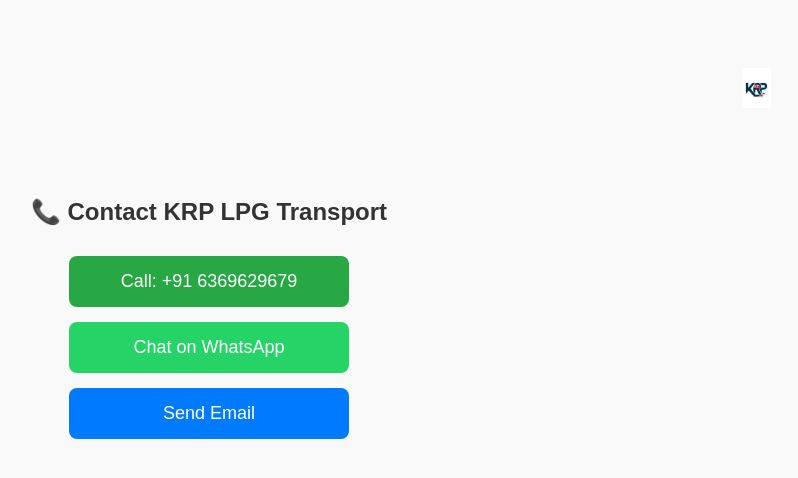
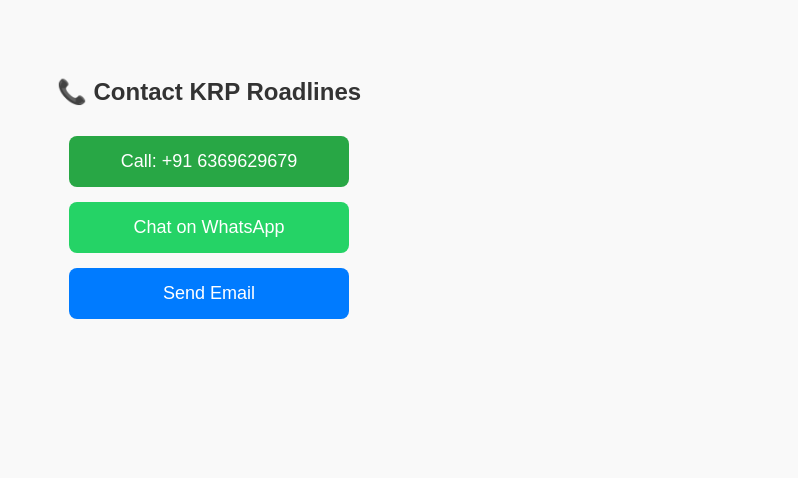
Before and after one commit to krplpgtrans-cyber/KRP, a plain HTML site: page index.html in a window 1280 px wide. Shown: the whole page, without its empty margins (431-1229 px from the left). Drawn offline with Linux system fonts and the light colour scheme.

Commit message:
index.html

```diff
--- a/index.html
+++ b/index.html
@@ -11,19 +11,9 @@
       padding: 50px;
       background: #f9f9f9;
     }
-    header {
-      position: relative;
-      height: 60px;
-    }
-    .logo {
-      position: absolute;
-      top: 10px;
-      right: 20px;
-      height: 40px; /* adjust logo size */
-    }
     h2 {
       color: #333;
-      margin: 80px 0 30px; /* push title down a bit */
+      margin-bottom: 30px;
     }
     a {
       display: block;
@@ -41,12 +31,7 @@
   </style>
 </head>
 <body>
-  <!-- Header with logo -->
-  <header>
-    <img src="Logo.jpeg" alt="Company Logo" class="logo">
-  </header>
-
-  <h2>📞 Contact KRP LPG Transport</h2>
+  <h2>📞 Contact KRP Roadlines</h2>
   <a class="call" href="tel:+916369629679">Call: +91 6369629679</a>
   <a class="whatsapp" href="https://wa.link/3k91pv" target="_blank">Chat on WhatsApp</a>
   <a class="email" href="mailto:krplpgtrans@gmail.com">Send Email</a>
```
